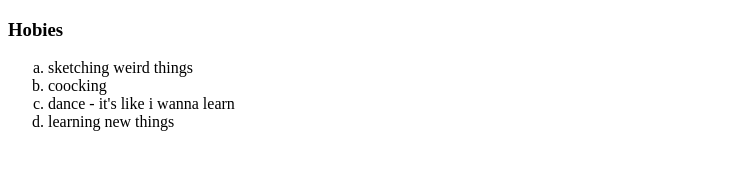
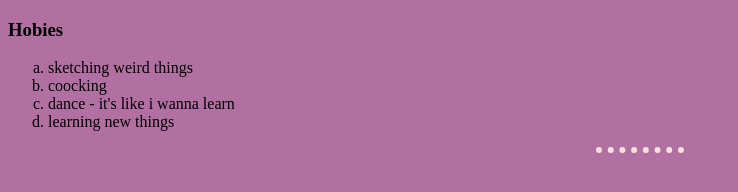
Before and after one commit to dsamarr/cv, a plain HTML site: page my-hobies.html in a window 1280 px wide. Shown: the whole page, without its empty margins (0-738 px from the left). Drawn offline with Linux system fonts and the light colour scheme.

Commit message:
update my-hobbies.html

```diff
--- a/my-hobies.html
+++ b/my-hobies.html
@@ -5,6 +5,20 @@
   <meta name="viewport" content="width=device-width, initial-scale=1.0">
   <meta http-equiv="X-UA-Compatible" content="ie=edge">
   <title>my hobies</title>
+  <style>
+      body{background-color: #B270A2}
+      hr{
+
+        border-style:dotted none none ;
+        border-width: 6px;
+
+        border-collapse: separate;
+        border-color: #FCE2DB;
+        height:0px;
+        width:7%;
+
+      }
+    </style>
 </head>
 <body>
   <h3>Hobies</h3>
@@ -14,6 +28,7 @@
     <li>dance - it's like i wanna learn</li>
     <li>learning new things</li>
   </ol>
+  <hr>
 
 
 
```
